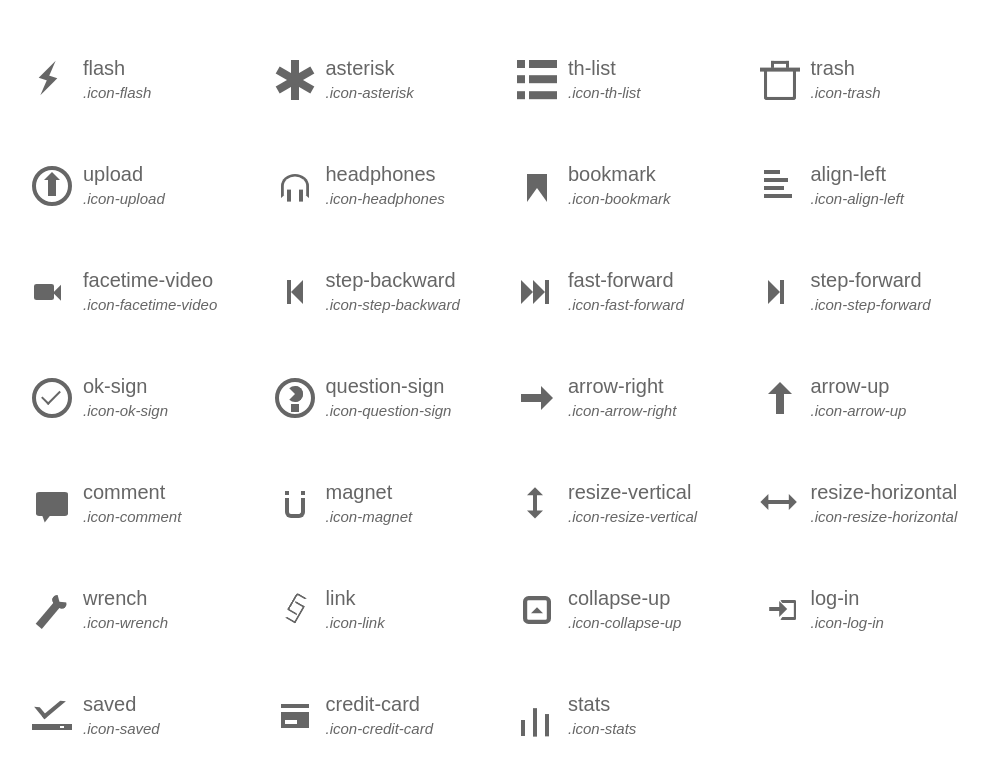
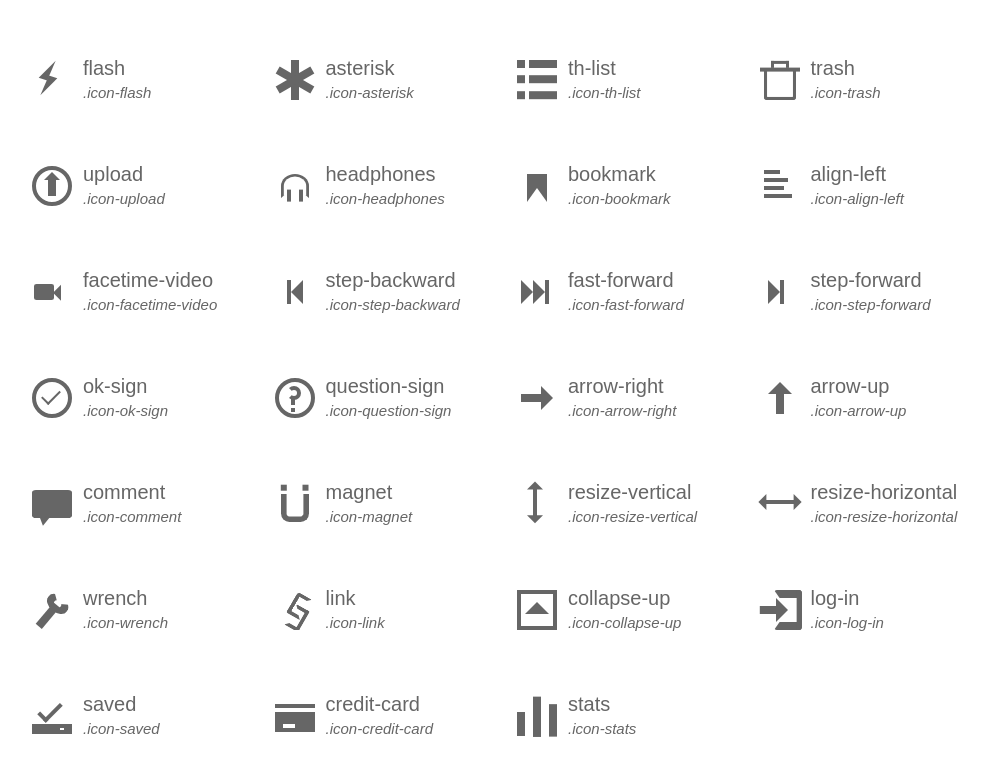
Before and after one commit to colorpeach/Xicon, a website: page demo.html in a window 1280 px wide. Shown: the part 1696-2471 px from the top of the page, without its empty margins (134-1123 px from the left). Drawn offline with Linux system fonts and the light colour scheme.

Commit message:
update some icons

```diff
--- a/css/Xicon.css
+++ b/css/Xicon.css
@@ -1601,9 +1601,11 @@
 }
 .icon-question-sign:before {
     top: .1em;
-    left: .2em;
-    border-style: solid;
-    border-width: 0.2em;
+    left: .22em;
+    width: .15em;
+    height: .15em;
+    border-style: solid;
+    border-width: 0.1em;
     -webkit-border-radius: 100%;
     -moz-border-radius: 100%;
     -o-border-radius: 100%;
@@ -1611,10 +1613,12 @@
     border-left-color: transparent;
 }
 .icon-question-sign:after {
-    border-style: solid;
-    border-width: 0.1em;
+    width: .12em;
+    height: .08em;
+    border-style: solid;
+    border-width: 0.15em 0 0.1em 0;
     left: .3em;
-    top: .55em;
+    top: .43em;
 }
 .icon-arrow-right:before {
     top: .2em;
@@ -1653,9 +1657,9 @@
 .icon-comment {
     border-style: solid;
     border-width: 0.5em;
-    -webkit-transform: scale(0.8, 0.6);
-    -ms-transform: scale(0.8, 0.6);
-    transform: scale(0.8, 0.6);
+    -webkit-transform: scale(1, 0.7);
+    -ms-transform: scale(1, 0.7);
+    transform: scale(1, 0.7);
     -webkit-border-radius: 0.1em;
     -moz-border-radius: 0.1em;
     -o-border-radius: 0.1em;
@@ -1663,14 +1667,14 @@
     overflow: visible;
 }
 .icon-comment:before {
-    -webkit-transform: scale(1.25, 1.66666667);
-    -ms-transform: scale(1.25, 1.66666667);
-    transform: scale(1.25, 1.66666667);
+    -webkit-transform: scale(1, 1.42857143);
+    -ms-transform: scale(1, 1.42857143);
+    transform: scale(1, 1.42857143);
 }
 .icon-comment:after {
-    -webkit-transform: scale(1.25, 1.66666667);
-    -ms-transform: scale(1.25, 1.66666667);
-    transform: scale(1.25, 1.66666667);
+    -webkit-transform: scale(1, 1.42857143);
+    -ms-transform: scale(1, 1.42857143);
+    transform: scale(1, 1.42857143);
 }
 .icon-comment:before {
     left: -0.5em;
@@ -1688,9 +1692,9 @@
     top: .1em;
     border-style: solid;
     border-width: 0 0.2em 0.2em 0.2em;
-    -webkit-transform: scale(0.5, 0.5);
-    -ms-transform: scale(0.5, 0.5);
-    transform: scale(0.5, 0.5);
+    -webkit-transform: scale(0.7, 0.7);
+    -ms-transform: scale(0.7, 0.7);
+    transform: scale(0.7, 0.7);
     -webkit-border-radius: 0 0 0.3em 0.3em;
     -moz-border-radius: 0 0 0.3em 0.3em;
     -o-border-radius: 0 0 0.3em 0.3em;
@@ -1698,44 +1702,44 @@
     overflow: visible;
 }
 .icon-magnet:before {
-    -webkit-transform: scale(2, 2);
-    -ms-transform: scale(2, 2);
-    transform: scale(2, 2);
+    -webkit-transform: scale(1.42857143, 1.42857143);
+    -ms-transform: scale(1.42857143, 1.42857143);
+    transform: scale(1.42857143, 1.42857143);
 }
 .icon-magnet:after {
-    -webkit-transform: scale(2, 2);
-    -ms-transform: scale(2, 2);
-    transform: scale(2, 2);
+    -webkit-transform: scale(1.42857143, 1.42857143);
+    -ms-transform: scale(1.42857143, 1.42857143);
+    transform: scale(1.42857143, 1.42857143);
 }
 .icon-magnet:before {
     top: -0.3em;
-    left: -0.15em;
-    border-style: solid;
-    border-width: 0.05em;
+    left: -0.18em;
+    border-style: solid;
+    border-width: 0.08em;
 }
 .icon-magnet:after {
     top: -0.3em;
-    left: .65em;
-    border-style: solid;
-    border-width: 0.05em;
+    left: .6em;
+    border-style: solid;
+    border-width: 0.08em;
 }
 .icon-resize-vertical {
     left: .4em;
     border-left: .1em solid;
-    -webkit-transform: scale(1, 0.6);
-    -ms-transform: scale(1, 0.6);
-    transform: scale(1, 0.6);
+    -webkit-transform: scale(1, 0.8);
+    -ms-transform: scale(1, 0.8);
+    transform: scale(1, 0.8);
     overflow: visible;
 }
 .icon-resize-vertical:before {
-    -webkit-transform: scale(1, 1.66666667);
-    -ms-transform: scale(1, 1.66666667);
-    transform: scale(1, 1.66666667);
+    -webkit-transform: scale(1, 1.25);
+    -ms-transform: scale(1, 1.25);
+    transform: scale(1, 1.25);
 }
 .icon-resize-vertical:after {
-    -webkit-transform: scale(1, 1.66666667);
-    -ms-transform: scale(1, 1.66666667);
-    transform: scale(1, 1.66666667);
+    -webkit-transform: scale(1, 1.25);
+    -ms-transform: scale(1, 1.25);
+    transform: scale(1, 1.25);
 }
 .icon-resize-vertical:before {
     top: -0.4em;
@@ -1757,24 +1761,24 @@
 }
 .icon-resize-horizontal {
     border-bottom: .1em solid;
-    -webkit-transform: scale(0.7, 1);
-    -ms-transform: scale(0.7, 1);
-    transform: scale(0.7, 1);
+    -webkit-transform: scale(0.9, 1);
+    -ms-transform: scale(0.9, 1);
+    transform: scale(0.9, 1);
     top: -0.5em;
     overflow: visible;
 }
 .icon-resize-horizontal:before {
-    -webkit-transform: scale(1.42857143, 1);
-    -ms-transform: scale(1.42857143, 1);
-    transform: scale(1.42857143, 1);
+    -webkit-transform: scale(1.11111111, 1);
+    -ms-transform: scale(1.11111111, 1);
+    transform: scale(1.11111111, 1);
 }
 .icon-resize-horizontal:after {
-    -webkit-transform: scale(1.42857143, 1);
-    -ms-transform: scale(1.42857143, 1);
-    transform: scale(1.42857143, 1);
+    -webkit-transform: scale(1.11111111, 1);
+    -ms-transform: scale(1.11111111, 1);
+    transform: scale(1.11111111, 1);
 }
 .icon-resize-horizontal:before {
-    left: -0.4em;
+    left: -0.3em;
     top: .75em;
     border-style: solid;
     border-width: 0.2em;
@@ -1801,8 +1805,10 @@
     top: .4em;
 }
 .icon-wrench:before {
+    width: .2em;
+    height: .2em;
     top: -0.35em;
-    left: -0.3em;
+    left: -0.4em;
     border-style: solid;
     border-width: 0.2em;
     -webkit-border-radius: 100%;
@@ -1817,7 +1823,7 @@
     left: .4em;
     top: .1em;
     border-style: solid;
-    border-width: 0.05em;
+    border-width: 0.1em;
     -webkit-border-radius: 20% 10% 10% 10%;
     -moz-border-radius: 20% 10% 10% 10%;
     -o-border-radius: 20% 10% 10% 10%;
@@ -1831,9 +1837,9 @@
     width: .2em;
     height: .4em;
     left: .35em;
-    top: .3em;
-    border-style: solid;
-    border-width: 0.05em;
+    top: .4em;
+    border-style: solid;
+    border-width: 0.1em;
     -webkit-border-radius: 20% 10% 10% 10%;
     -moz-border-radius: 20% 10% 10% 10%;
     -o-border-radius: 20% 10% 10% 10%;
@@ -1845,30 +1851,13 @@
 }
 .icon-collapse-up {
     border-style: solid;
-    border-width: 0.15em;
-    -webkit-border-radius: 0.2em;
-    -moz-border-radius: 0.2em;
-    -o-border-radius: 0.2em;
-    border-radius: 0.2em;
-    -webkit-transform: scale(0.7, 0.7);
-    -ms-transform: scale(0.7, 0.7);
-    transform: scale(0.7, 0.7);
+    border-width: 0.1em;
 }
 .icon-collapse-up:before {
-    -webkit-transform: scale(1.42857143, 1.42857143);
-    -ms-transform: scale(1.42857143, 1.42857143);
-    transform: scale(1.42857143, 1.42857143);
-}
-.icon-collapse-up:after {
-    -webkit-transform: scale(1.42857143, 1.42857143);
-    -ms-transform: scale(1.42857143, 1.42857143);
-    transform: scale(1.42857143, 1.42857143);
-}
-.icon-collapse-up:before {
-    top: .1em;
-    left: .2em;
-    border-style: solid;
-    border-width: 0.15em;
+    top: -0.1em;
+    left: .1em;
+    border-style: solid;
+    border-width: 0.3em;
     border-top-color: transparent;
     border-right-color: transparent;
     border-left-color: transparent;
@@ -1876,10 +1865,10 @@
 .icon-log-in {
     left: .2em;
     border-style: solid;
-    border-width: 0.15em;
-    -webkit-transform: scale(0.4, 0.5);
-    -ms-transform: scale(0.4, 0.5);
-    transform: scale(0.4, 0.5);
+    border-width: 0.2em;
+    -webkit-transform: scale(0.7, 1);
+    -ms-transform: scale(0.7, 1);
+    transform: scale(0.7, 1);
     border-left-color: transparent;
     -webkit-border-radius: 0.1em 0.1em 0.1em 0.1em;
     -moz-border-radius: 0.1em 0.1em 0.1em 0.1em;
@@ -1888,27 +1877,27 @@
     overflow: visible;
 }
 .icon-log-in:before {
-    -webkit-transform: scale(2.5, 2);
-    -ms-transform: scale(2.5, 2);
-    transform: scale(2.5, 2);
+    -webkit-transform: scale(1.42857143, 1);
+    -ms-transform: scale(1.42857143, 1);
+    transform: scale(1.42857143, 1);
 }
 .icon-log-in:after {
-    -webkit-transform: scale(2.5, 2);
-    -ms-transform: scale(2.5, 2);
-    transform: scale(2.5, 2);
+    -webkit-transform: scale(1.42857143, 1);
+    -ms-transform: scale(1.42857143, 1);
+    transform: scale(1.42857143, 1);
 }
 .icon-log-in:before {
-    top: .35em;
+    top: .2em;
     left: -0.6em;
-    width: .3em;
+    width: .5em;
     height: .2em;
-    border-top: .1em solid;
+    border-top: .2em solid;
 }
 .icon-log-in:after {
-    right: .2em;
-    top: .1em;
-    border-style: solid;
-    border-width: 0.2em;
+    right: 0em;
+    top: .0em;
+    border-style: solid;
+    border-width: 0.3em;
     border-top-color: transparent;
     border-right-color: transparent;
     border-bottom-color: transparent;
@@ -1922,74 +1911,71 @@
     width: .1em;
     height: .05em;
     border-style: solid;
-    border-width: 0.05em 0.2em 0.05em 0.7em;
+    border-width: 0.1em 0.2em 0.1em 0.7em;
 }
 .icon-saved:after {
-    left: .1em;
     width: .5em;
     height: .2em;
-    border-style: solid;
-    border-width: 0.1em;
-    border-top-color: transparent;
-    border-right-color: transparent;
-    -webkit-transform: rotate(-40deg);
-    -ms-transform: rotate(-40deg);
-    transform: rotate(-40deg);
+    left: .15em;
+    top: .2em;
+    border-style: solid;
+    border-width: 0 0 0.1em 0.1em;
+    -webkit-transform: rotate(-45deg);
+    -ms-transform: rotate(-45deg);
+    transform: rotate(-45deg);
 }
 .icon-credit-card {
     overflow: visible;
     border-top: .1em solid;
     top: .2em;
-    -webkit-transform: scale(0.7, 1);
-    -ms-transform: scale(0.7, 1);
-    transform: scale(0.7, 1);
+    -webkit-transform: scale(1, 1);
+    -ms-transform: scale(1, 1);
+    transform: scale(1, 1);
 }
 .icon-credit-card:before {
-    -webkit-transform: scale(1.42857143, 1);
-    -ms-transform: scale(1.42857143, 1);
-    transform: scale(1.42857143, 1);
+    -webkit-transform: scale(1, 1);
+    -ms-transform: scale(1, 1);
+    transform: scale(1, 1);
 }
 .icon-credit-card:after {
-    -webkit-transform: scale(1.42857143, 1);
-    -ms-transform: scale(1.42857143, 1);
-    transform: scale(1.42857143, 1);
+    -webkit-transform: scale(1, 1);
+    -ms-transform: scale(1, 1);
+    transform: scale(1, 1);
 }
 .icon-credit-card:before {
     top: .1em;
-    left: .15em;
     width: .3em;
     height: .1em;
     border-style: solid;
-    border-width: 0.2em 0.3em 0.1em 0.1em;
+    border-width: 0.3em 0.5em 0.1em 0.2em;
 }
 .icon-stats {
-    top: .3em;
-    left: .1em;
-    border-left: .1em solid;
-    -webkit-transform: scale(1, 0.4);
-    -ms-transform: scale(1, 0.4);
-    transform: scale(1, 0.4);
+    top: .2em;
+    border-left: .2em solid;
+    -webkit-transform: scale(1, 0.6);
+    -ms-transform: scale(1, 0.6);
+    transform: scale(1, 0.6);
     overflow: visible;
 }
 .icon-stats:before {
-    -webkit-transform: scale(1, 2.5);
-    -ms-transform: scale(1, 2.5);
-    transform: scale(1, 2.5);
+    -webkit-transform: scale(1, 1.66666667);
+    -ms-transform: scale(1, 1.66666667);
+    transform: scale(1, 1.66666667);
 }
 .icon-stats:after {
-    -webkit-transform: scale(1, 2.5);
-    -ms-transform: scale(1, 2.5);
-    transform: scale(1, 2.5);
+    -webkit-transform: scale(1, 1.66666667);
+    -ms-transform: scale(1, 1.66666667);
+    transform: scale(1, 1.66666667);
 }
 .icon-stats:before {
     left: .2em;
-    top: -0.2em;
-    border-style: solid;
-    border-width: 0.7em 0 0 0.1em;
+    top: -0.3em;
+    border-style: solid;
+    border-width: 1em 0 0 0.2em;
 }
 .icon-stats:after {
-    left: .5em;
-    top: .05em;
-    border-style: solid;
-    border-width: 0.55em 0 0 0.1em;
-}
+    left: .6em;
+    top: -0.05em;
+    border-style: solid;
+    border-width: 0.8em 0 0 0.2em;
+}
```
Lines whose indentation alone changed are shown as unchanged.
